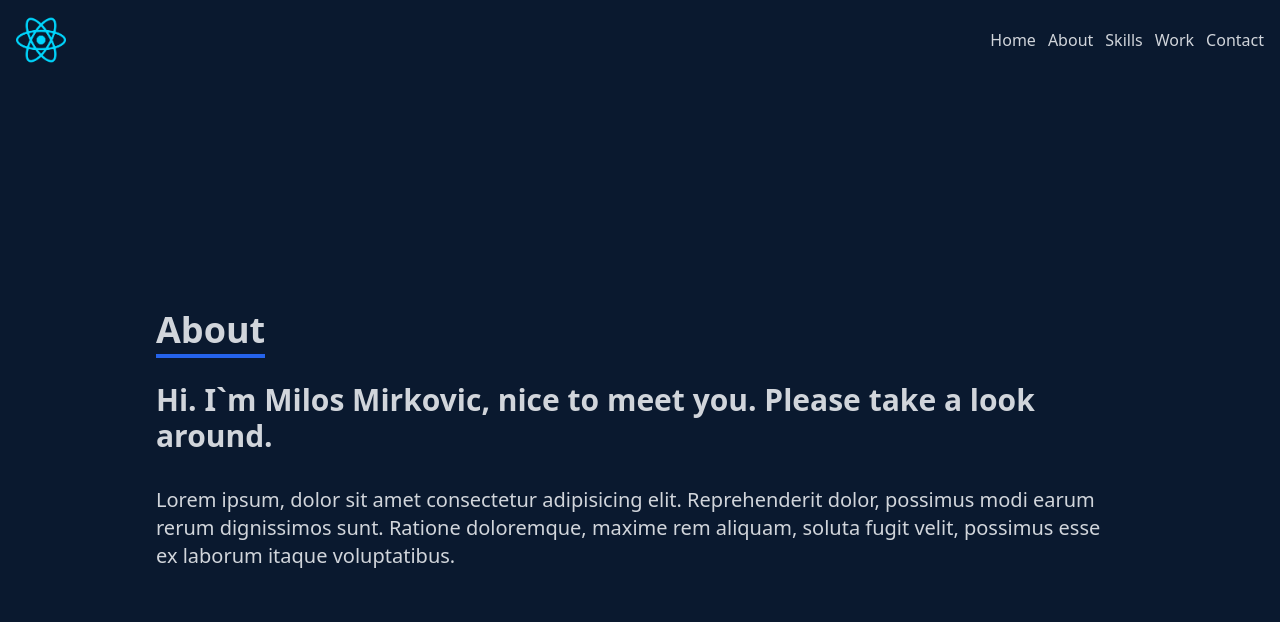
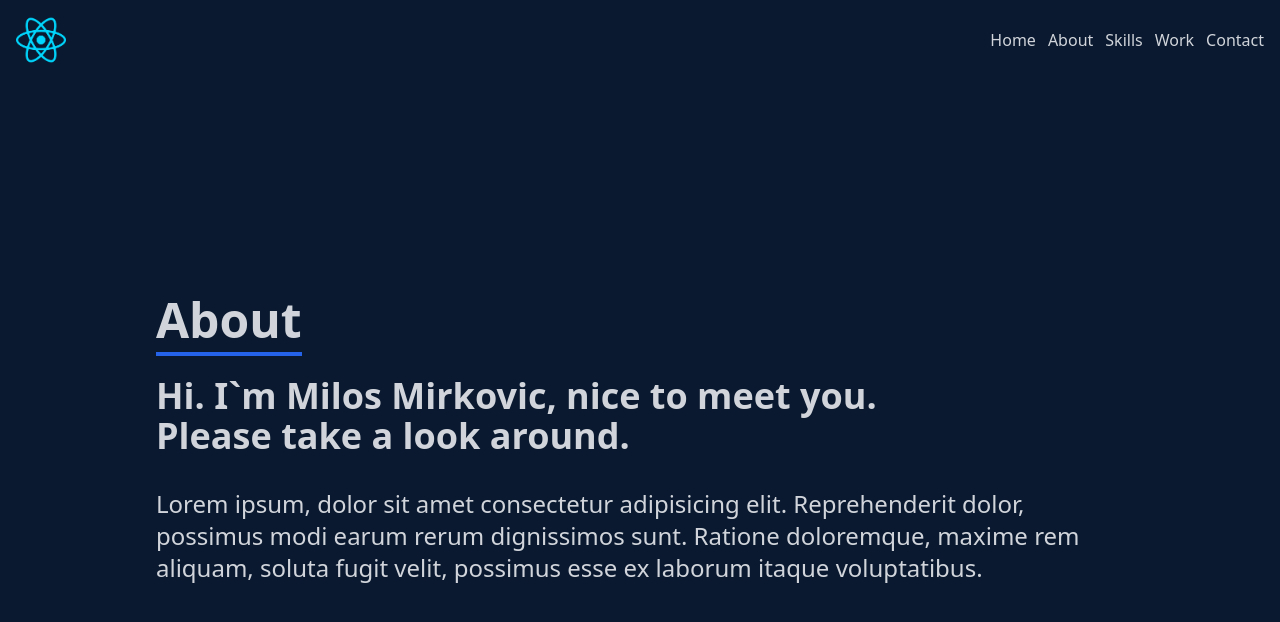
Before and after one commit to Milos191405/Portfolio-React, a React (Vite) app: page /about in a window 1280 px wide. Shown: the top 622 px of the page. Built offline with nearby package versions, Linux system fonts and the light colour scheme.

Commit message:
applaying about responsive design

```diff
--- a/src/components/About.jsx
+++ b/src/components/About.jsx
@@ -10,21 +10,22 @@ const About = () => {
           <div className="sm:text-left pb-8 pl-4">
             <h1
               id="about-heading"
-              className="text-2xl sm:text-3xl md:text-4xl font-bold inline border-b-4 border-blue-600"
+              className="text-2xl sm:text-3xl md:text-4xl lg:text-5xl font-bold inline border-b-4 border-blue-600"
             >
               About
             </h1>
           </div>
         </header>
         <div className="max-w-[1000px] w-full grid sm:grid-cols-1 gap-8 px-4">
-          <div className="text-left text-xl sm:text-2xl md:text-3xl font-bold">
+          <div className="text-left text-xl sm:text-2xl md:text-3xl lg:text-4xl font-bold">
             <p>
-              Hi. I`m Milos Mirkovic, nice to meet you. Please take a look
+              Hi. I`m Milos Mirkovic, nice to meet you. <br /> Please take a look
               around.
             </p>
+
           </div>
           <div>
-            <p className="text-sm sm:text-lg md:text-xl">
+            <p className="text-sm sm:text-lg md:text-xl lg:text-2xl">
               Lorem ipsum, dolor sit amet consectetur adipisicing elit.
               Reprehenderit dolor, possimus modi earum rerum dignissimos sunt.
               Ratione doloremque, maxime rem aliquam, soluta fugit velit,
```
